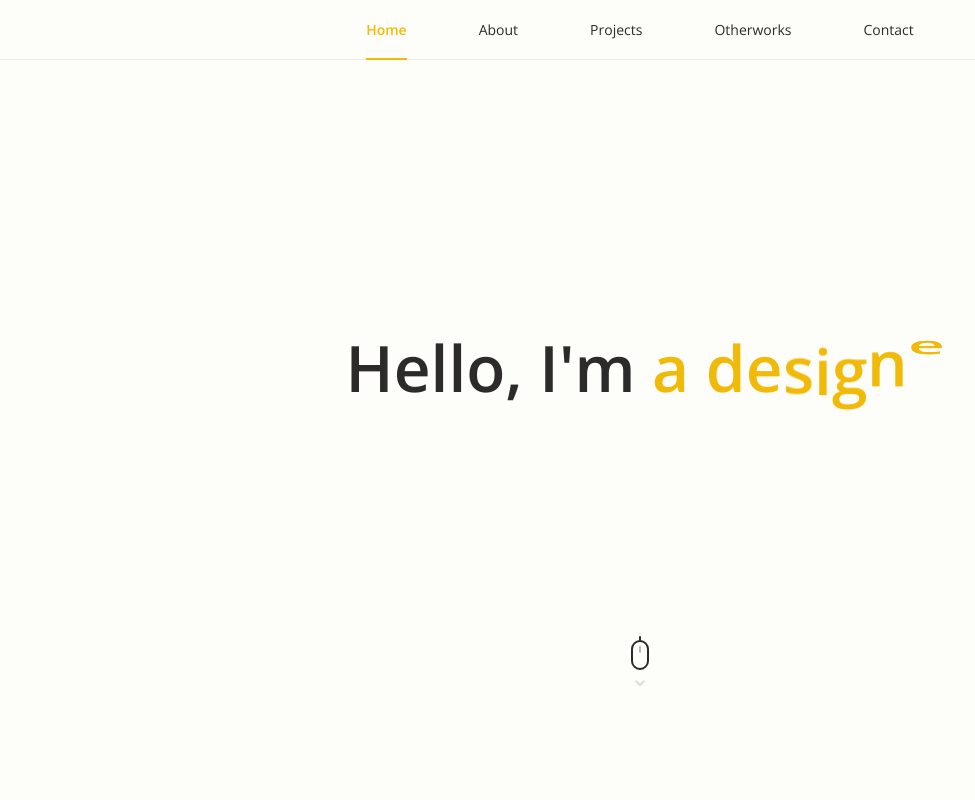
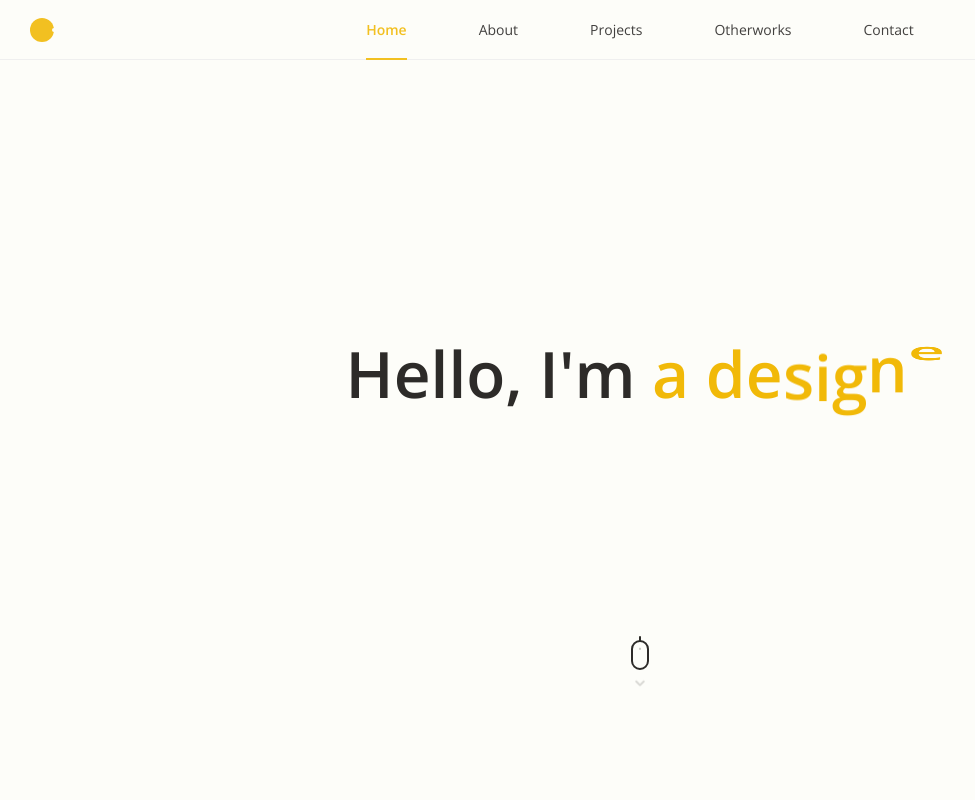
Before and after one commit to chelseachel/my-portfolio-site, a Vue app: page / in a window 1280 px wide. Shown: the top 800 px of the page, without its empty margins (0-975 px from the left). Built offline with nearby package versions, Linux system fonts and the light colour scheme.

Commit message:
add effect

```diff
--- a/src/views/nav/Nav.vue
+++ b/src/views/nav/Nav.vue
@@ -1,5 +1,7 @@
 <template>
-  <ul class="nav" ref="nav" :class="show ? showNav : hideNav">
+  <div class="header" :class="show ? showNav : hideNav">
+    <a href="index.html" class="logo"></a>
+    <ul class="nav">
       <li
         :class="index == anchorIndex ? 'active-color' : ''"
         v-for="(item, index) in category" :key="index" @click="handleClickAnchor(index)"
@@ -7,6 +9,7 @@
         {{item}}
       </li>
     </ul>
+  </div>
 </template>
 
 <script>
@@ -58,7 +61,7 @@ export default {
 
 
 <style lang="stylus" scoped>
-  .nav
+  .header
     z-index: 99
     position: fixed
     top: 0
@@ -67,10 +70,48 @@ export default {
     background: #FDFDF9
     border-bottom: 1px solid #eee
     box-sizing: border-box
+    transition: all .6s ease
+    .logo
+      position: absolute
+      top: 18px
+      left: 30px
+      width: 24px
+      height: 24px
+      background: #F1B908
+      border-radius: 50%
+      animation: rotate 30s linear infinite
+      @media screen and (max-width: 768px)
+        display: none
+      &:before
+        content: ''
+        width: 4px
+        height: 4px
+        position: absolute
+        top: 10px
+        right: -2px
+        background: #FDFDF9
+        opacity: 1
+        border-radius: 50%
+        transition: all .3s ease
+      &:hover:before
+        right: 20px
+      @keyframes rotate
+        0%
+          transform: rotate(0deg)
+        25%
+          transform: rotate(90deg)
+        50%
+          transform: rotate(180deg)
+        75%
+          transform: rotate(270deg)
+        100%
+          transform: rotate(360deg)
+    .nav
+      width: 100%
+      height: 60px
       display: flex
       justify-content: center
       align-items: center
-    transition: all .6s ease
       @media screen and (max-width: 768px)
         padding: 0 10px
         justify-content: space-around
@@ -96,21 +137,6 @@ export default {
           height: 2px
           background: #F1B908
           transition: all .3s
-      &:after
-        content: ''
-        position: absolute
-        top: 29px
-        right: -41px
-        width: 2px
-        height: 2px
-        border-radius: 50%
-        background: #F1B908
-        display: none
-      &:last-child:after
-        display: none
-      @media screen and (max-width: 768px)
-        &:after
-          display: none
       .active-color
         color: #F1B908
         font-weight: 600
@@ -118,7 +144,7 @@ export default {
           width: 100%
           left: 0
   .shownav
-    opacity: 1
+      opacity: .9
       transform: translate3d(0, 0, 0)
   .hidenav
       transform: translate3d(0, -100%, 0)
--- a/src/views/others/components/OthersTitle.vue
+++ b/src/views/others/components/OthersTitle.vue
@@ -1,7 +1,33 @@
 <template>
   <div class="container">
     <div class="wrapper">
-      <div class="title" ref="title" :class="inView ? 'in-view' : ''">What I <span>made</span> else</div>
+      <div class="title" ref="title" :class="inView ? 'in-view' : ''">
+        <span class="normal"
+          v-for="(item, index) in word1" :key="'word1' + index"
+          v-html="item"
+          :style="{'--delay': `${200 + index * 50}ms`}"
+        >
+        </span>
+        <span class="normal"
+          v-for="(item, index) in word2" :key="'word2' + index"
+          v-html="item"
+          :style="{'--delay': `${200 + index * 50}ms`}"
+        >
+        </span>
+        <span class="yellow"
+          v-for="(item, index) in word3" :key="'word3' + index"
+          v-html="item"
+          :style="{'--delay': `${200 + index * 50}ms`}"
+        >
+        </span>
+        <span class="normal"
+          v-for="(item, index) in word4" :key="'word4' + index"
+          v-html="item"
+          :style="{'--delay': `${200 + index * 50}ms`}"
+        >
+        </span>
+        <span class="yellow" :style="{'--delay': '200ms'}">.</span>
+      </div>
       <!-- <div class="psuedo"></div> -->
     </div>
   </div>
@@ -13,7 +39,11 @@ export default {
   name: 'OthersTitle',
   data () {
     return {
-      inView: false
+      inView: false,
+      word1: ['W', 'h', 'a', 't', '&nbsp;',],
+      word2: ['I', '&nbsp;'],
+      word3: ['m', 'a', 'd', 'e', '&nbsp;'],
+      word4: ['e', 'l', 's', 'e']
     }
   },
   methods: {
@@ -46,44 +76,25 @@ export default {
       transform: translate(-50%, -50%)
       .title
         position: relative
-        font-size: 4vw
+        font-size: 56px
         font-weight: 400
         text-align: center
-        opacity: 0
-        // transform: translateY(50px)
-        // transform: rotate(30deg)
-        transition: all .8s ease
-        // &:before
-        //   content: ''
-        //   position: absolute
-        //   bottom: 8px
-        //   right: -200px
-        //   width: 5px
-        //   height: 5px
-        //   border-radius: 50%
-        //   background: #F1B908
-        //   transition: all 1s ease
+        transition: all .6s ease
         @media screen and (max-width: 768px)
-          font-size: 6vw
+          font-size: 32px
+          font-weight: 600
         span
           display: inline-block
-          font-size: 4vw
+          color: #e0dad2
+          transition: all .2s cubic-bezier(0.25, 0.46, 0.45, 0.94)
+          transition-delay: var(--delay)
+        span.yellow
           font-weight: 600
+      .in-view
+        span.normal
+          color: #2d2b29
+        span.yellow
           color: #F1B908
-          // transform: translateY(-80px)
-          transition: all .8s ease
-          @media screen and (max-width: 768px)
-            font-size: 6vw
-      .in-view
-        // font-size: 52px
-        opacity: 1
-        transform: rotate(0deg)
-        // transform: translateY(0px)
-        // &:before
-        //   right: -10px
-        span
-          // font-size: 52px
-          // transform: translateY(0px)
 
 
 
--- a/src/views/projects/components/ProjectsDisplay.vue
+++ b/src/views/projects/components/ProjectsDisplay.vue
@@ -152,12 +152,12 @@ export default {
               opacity: 1
     .img
       max-width: calc(90% - 160px)
-      width: 50%
-      height: 400px
+      width: 420px
+      height: 420px
       background: #D0CAC2
       position: absolute
       top: 20%
-      right: 10px
+      right: 0px
   @media screen and (max-width: 768px)
     .display
       display: none
--- a/src/views/projects/components/children/ProjectsScrollItem.vue
+++ b/src/views/projects/components/children/ProjectsScrollItem.vue
@@ -61,6 +61,7 @@ export default {
 <style lang="stylus" scoped>
   .item
     max-width: 60%
+    width: 500px
     padding: 150px 0
     margin: 0 13%
     box-sizing: border-box
--- a/src/views/welcome/components/WelcomeInfo.vue
+++ b/src/views/welcome/components/WelcomeInfo.vue
@@ -89,7 +89,7 @@ export default {
     left: 50%;
     top: 50%;
     margin-left: -23vw
-    margin-top: -5vw
+    margin-top: -4.5vw
     font-size: 5vw
     font-weight: 600
     @media screen and (max-width: 768px)
--- a/src/views/welcome/components/WelcomeScroll.vue
+++ b/src/views/welcome/components/WelcomeScroll.vue
@@ -59,9 +59,9 @@ export default {
         content: ''
         position: absolute
         left: 6px
-        top: 3px
+        top: 5px
         width: 2px
-        height: 7px
+        height: 2px
         border-radius: 1px
         background: #2d2b29
         animation: scroll 1.6s infinite
```
Lines whose indentation alone changed are shown as unchanged.
